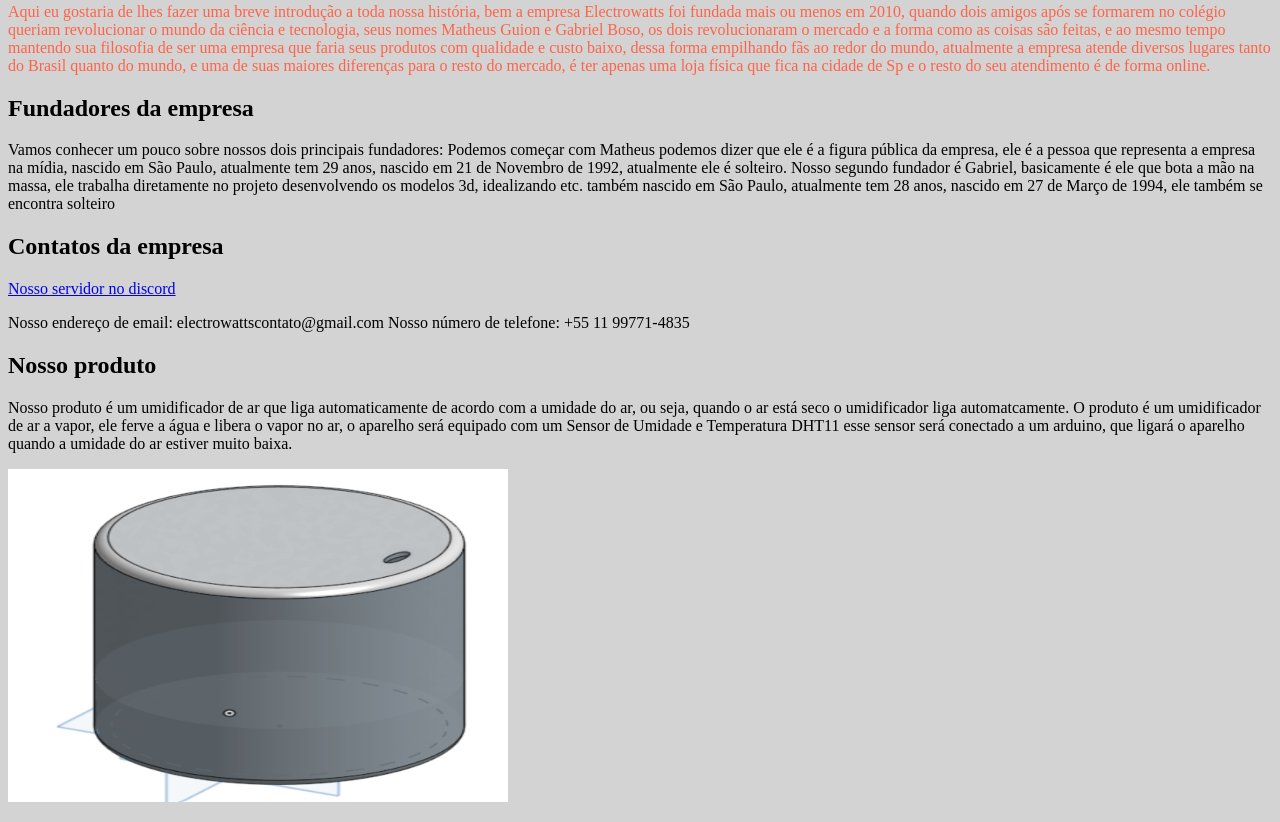
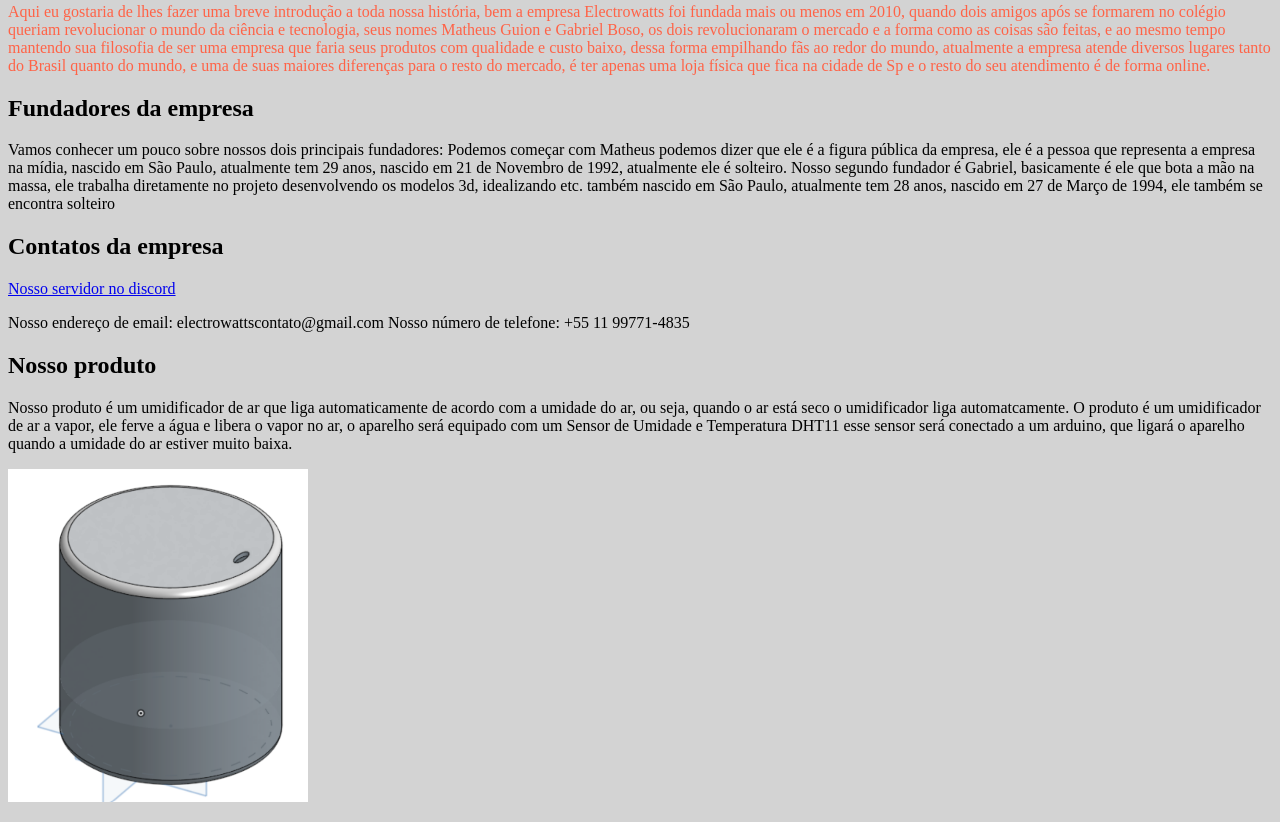
Before and after one commit to The-Dead-Enders/The-Dead-Enders.github.io, a plain HTML site: page index.html in a window 1280 px wide. Shown: the part 462-1284 px from the top of the page. Drawn offline with Linux system fonts and the light colour scheme.

Commit message:
Update index.html

```diff
--- a/index.html
+++ b/index.html
@@ -29,4 +29,4 @@
   Nosso número de telefone: +55 11 99771-4835 <p>
 <h2 id="Produto">Nosso produto</h2>
 <p> Nosso produto é um umidificador de ar que liga automaticamente de acordo com a umidade do ar, ou seja, quando o ar está seco o umidificador liga automatcamente. O produto é um umidificador de ar a vapor, ele ferve a água e libera o vapor no ar, o aparelho será equipado com um Sensor de Umidade e Temperatura DHT11 esse sensor será conectado a um arduino, que ligará o aparelho quando a umidade do ar estiver muito baixa.<p>
-<img src="imagens bagulho 3d 1.png" alt="3d 1" width="500" height="333">
+<img src="imagens bagulho 3d 1.png" alt="3d 1" width="300" height="333">
```
